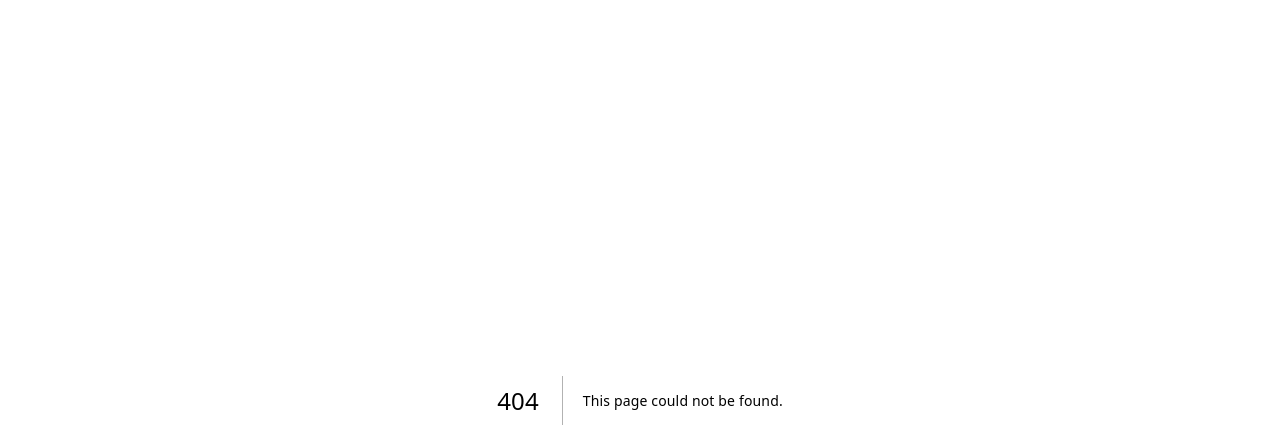
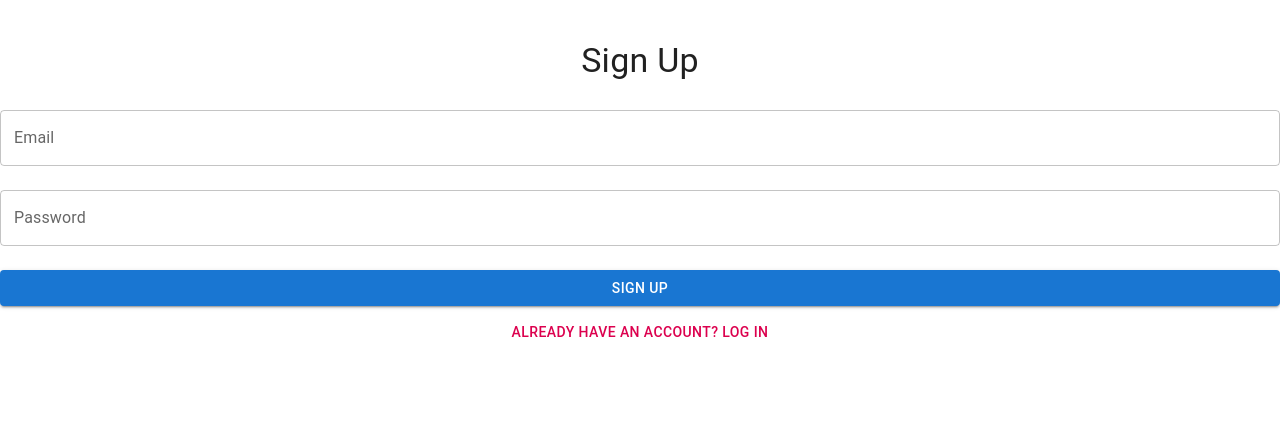
Before and after one commit to nielton-didi/frontend-repo, a Next.js app: page /signup in a window 1280 px wide. Before the commit this address had no page. Shown: the top 448 px of the page. Built offline with nearby package versions, Linux system fonts and the light colour scheme; no server answers.

Commit message:
feat: created sign up page and integrated with the services

```diff
--- /dev/null
+++ b/app/signup/page.tsx
@@ -0,0 +1,57 @@
+"use client";
+
+import { useState } from "react";
+import { useRouter } from "next/navigation";
+import { TextField, Button, Typography, Box } from "@mui/material";
+import { signUp } from "../../apis/auth";
+
+export default function SignUpPage() {
+  const [email, setEmail] = useState("");
+  const [password, setPassword] = useState("");
+  const [error, setError] = useState<string | null>(null);
+  const [success, setSuccess] = useState<string | null>(null);
+
+  const router = useRouter();
+
+  const handleSignUp = async () => {
+    try {
+      await signUp(email, password);
+      setSuccess("Account created successfully! Redirecting to login...");
+      setTimeout(() => {
+        router.push("/login"); // Redirect to login page after success
+      }, 2000);
+    } catch (err) {
+      setError("Failed to create account. Please try again.");
+    }
+  };
+
+  return (
+    <Box sx={{ display: "flex", flexDirection: "column", alignItems: "center", mt: 5 }}>
+      <Typography variant="h4" gutterBottom>Sign Up</Typography>
+      <TextField
+        label="Email"
+        type="email"
+        value={email}
+        onChange={(e) => setEmail(e.target.value)}
+        fullWidth
+        margin="normal"
+      />
+      <TextField
+        label="Password"
+        type="password"
+        value={password}
+        onChange={(e) => setPassword(e.target.value)}
+        fullWidth
+        margin="normal"
+      />
+      {error && <Typography color="error">{error}</Typography>}
+      {success && <Typography color="primary">{success}</Typography>}
+      <Button variant="contained" color="primary" onClick={handleSignUp} fullWidth sx={{ mt: 2 }}>
+        Sign Up
+      </Button>
+      <Button color="secondary" onClick={() => router.push("/login")} fullWidth sx={{ mt: 1 }}>
+        Already have an account? Log In
+      </Button>
+    </Box>
+  );
+}
```
